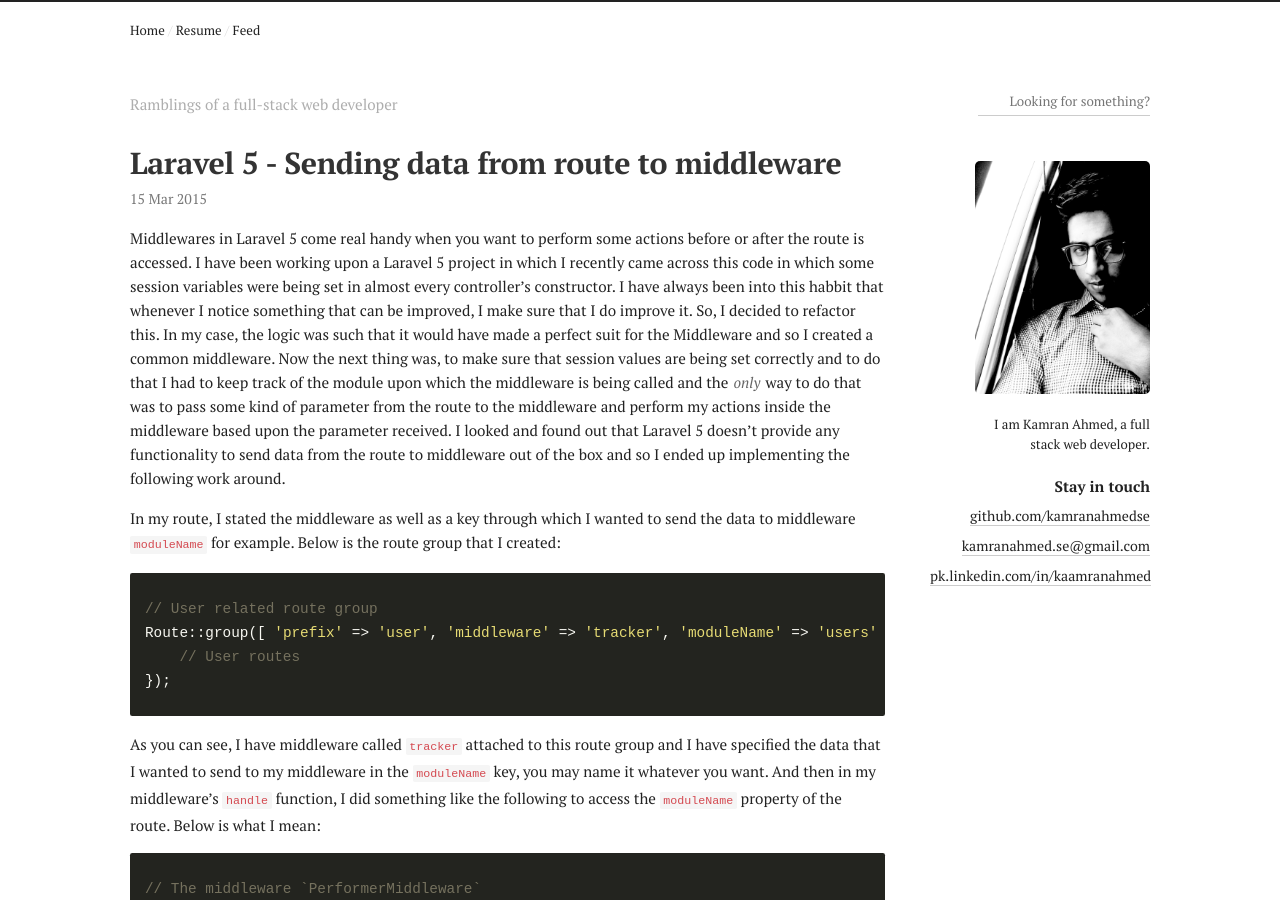
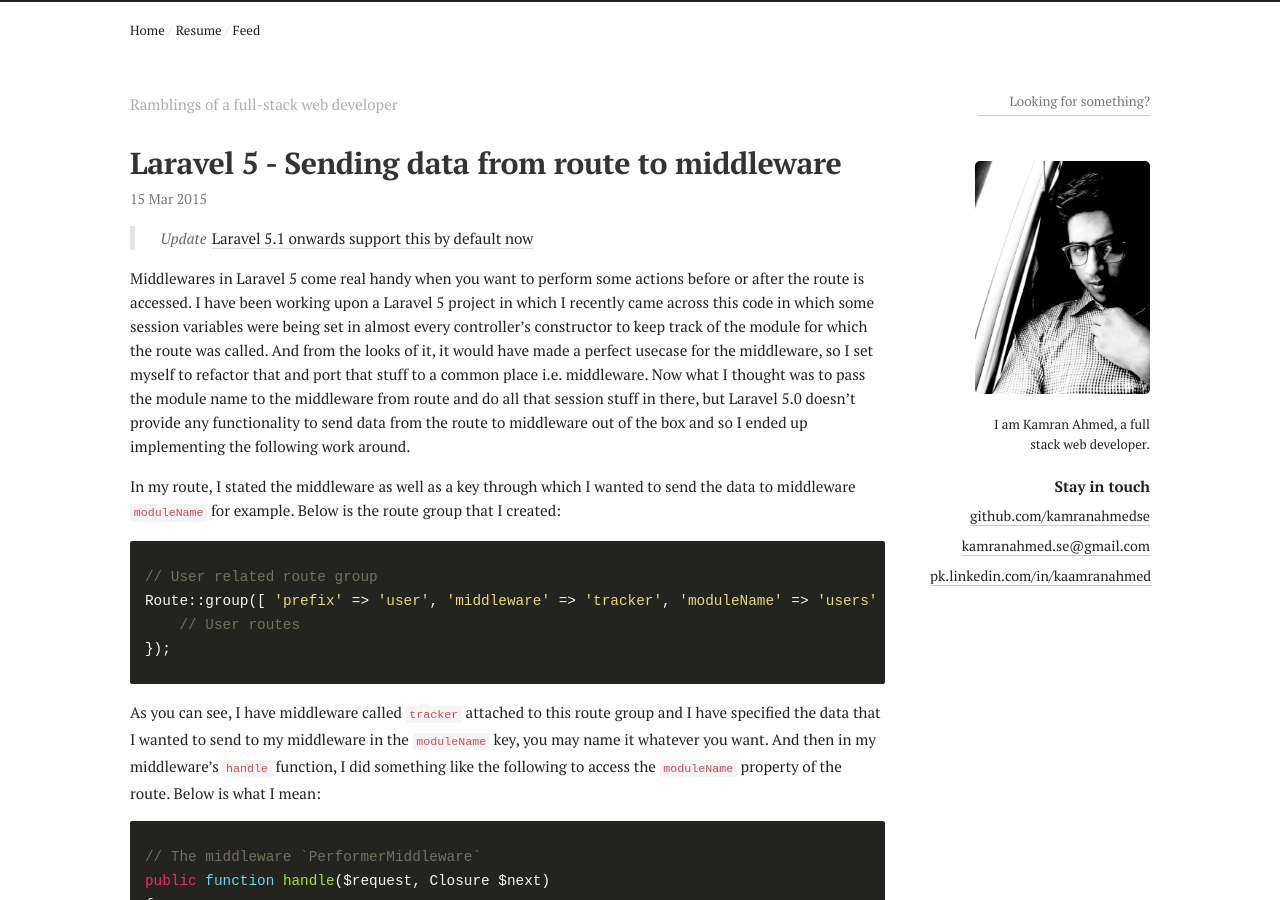
Before and after one commit to kamranahmedse/kamranahmedse.github.io, a Jekyll site: the page built from blog/_posts/2015-03-15-laravel-5-sending-data-from-route-to-middleware.md, in a window 1280 px wide and 900 px high. Built offline with Jekyll 4.4.1, drawn with Linux system fonts in a browser that asks for light colours; comment, search, counter and statistics services are not loaded.

Commit message:
Update article to specify Laravel 5.1 update for the middleware

```diff
--- a/blog/_posts/2015-03-15-laravel-5-sending-data-from-route-to-middleware.md
+++ b/blog/_posts/2015-03-15-laravel-5-sending-data-from-route-to-middleware.md
@@ -3,7 +3,9 @@
 title: Laravel 5 - Sending data from route to middleware
 comments: true
 ---
-Middlewares in Laravel 5 come real handy when you want to perform some actions before or after the route is accessed. I have been working upon a Laravel 5 project in which I recently came across this code in which some session variables were being set in almost every controller's constructor. I have always been into this habbit that whenever I notice something that can be improved, I make sure that I do improve it. So, I decided to refactor this. In my case, the logic was such that it would have made a perfect suit for the Middleware and so I created a common middleware. Now the next thing was, to make sure that session values are being set correctly and to do that I had to keep track of the module upon which the middleware is being called and the *only* way to do that was to pass some kind of parameter from the route to the middleware and perform my actions inside the middleware based upon the parameter received. I looked and found out that Laravel 5 doesn't provide any functionality to send data from the route to middleware out of the box and so I ended up implementing the following work around.
+> *Update* [Laravel 5.1 onwards support this by default now](https://laravel.com/docs/5.1/middleware#middleware-parameters)
+
+Middlewares in Laravel 5 come real handy when you want to perform some actions before or after the route is accessed. I have been working upon a Laravel 5 project in which I recently came across this code in which some session variables were being set in almost every controller's constructor to keep track of the module for which the route was called. And from the looks of it, it would have made a perfect usecase for the middleware, so I set myself to refactor that and port that stuff to a common place i.e. middleware. Now what I thought was to pass the module name to the middleware from route and do all that session stuff in there, but Laravel 5.0 doesn't provide any functionality to send data from the route to middleware out of the box and so I ended up implementing the following work around.
 
 In my route, I stated the middleware as well as a key through which I wanted to send the data to middleware `moduleName` for example. Below is the route group that I created:
 
@@ -21,15 +23,15 @@
 public function handle($request, Closure $next)
 {
     // Access the route
-	   $currAction = $request->route()->getAction();
+    $currAction = $request->route()->getAction();
 
-	   // Access the key, I wanted to access
-	   $currModule = $currAction['moduleName'];
+    // Access the key, I wanted to access
+    $currModule = $currAction['moduleName'];
 
-	   // You may add as many keys onto the route and access them
-	   // the same way I accessed `moduleName`
+    // You may add as many keys onto the route and access them
+    // the same way I accessed `moduleName`
 
-	   //...
+    //...
 }
 </code></pre>
 
```
